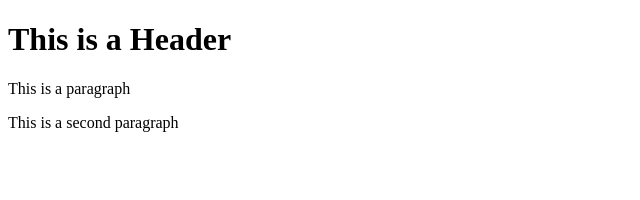
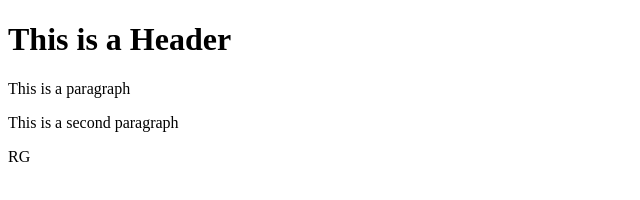
Before and after one commit to Rounak-Ghosh/git-test, a plain HTML site: page index.html in a window 1280 px wide. Shown: the full height of the page, 0-640 px from the left. Drawn offline with Linux system fonts and the light colour scheme.

Commit message:
fifth commit

```diff
--- a/index.html
+++ b/index.html
@@ -10,5 +10,6 @@
     <h1>This is a Header</h1>
     <p>This is a paragraph</p>
     <p>This is a second paragraph</p>
+    <p>RG</p>
 </body>
 </html>
```
